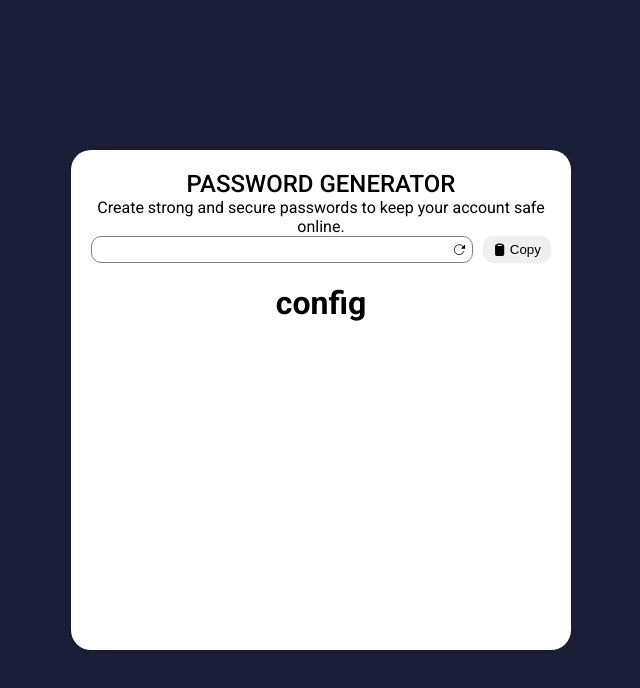
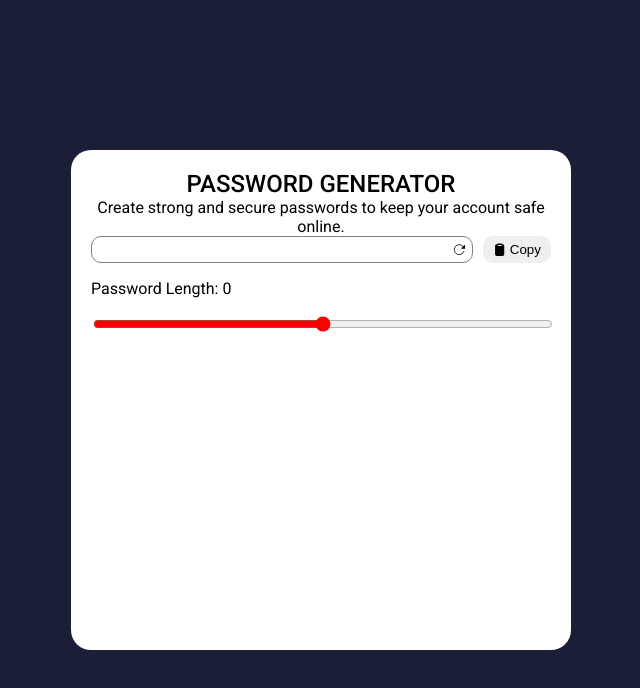
Before and after one commit to D4vc-198/password_generator, a React (Create React App) app: page / in a window 1280 px wide. Shown: the top 688 px of the page, without its empty margins (319-959 px from the left). Built offline with nearby package versions, Linux system fonts and the light colour scheme.

Commit message:
slider added

```diff
--- a/src/components/passwordConfig.js
+++ b/src/components/passwordConfig.js
@@ -1,7 +1,12 @@
+import "./../styles/passwordConfig.css"
+
 const PasswordConfig = () => {
 
     return (
-        <h1>config</h1>
+        <div className="password-config-container">
+            <p>Password Length: 0</p>
+            <input className="password-select-length" type="range" min="0" max="100" />
+        </div>
     )
 }
 
--- /dev/null
+++ b/src/styles/passwordConfig.css
@@ -0,0 +1,8 @@
+.password-config-container {
+    text-align: left;
+}
+
+.password-select-length {
+    accent-color: red;
+    width: 100%;
+}
```
